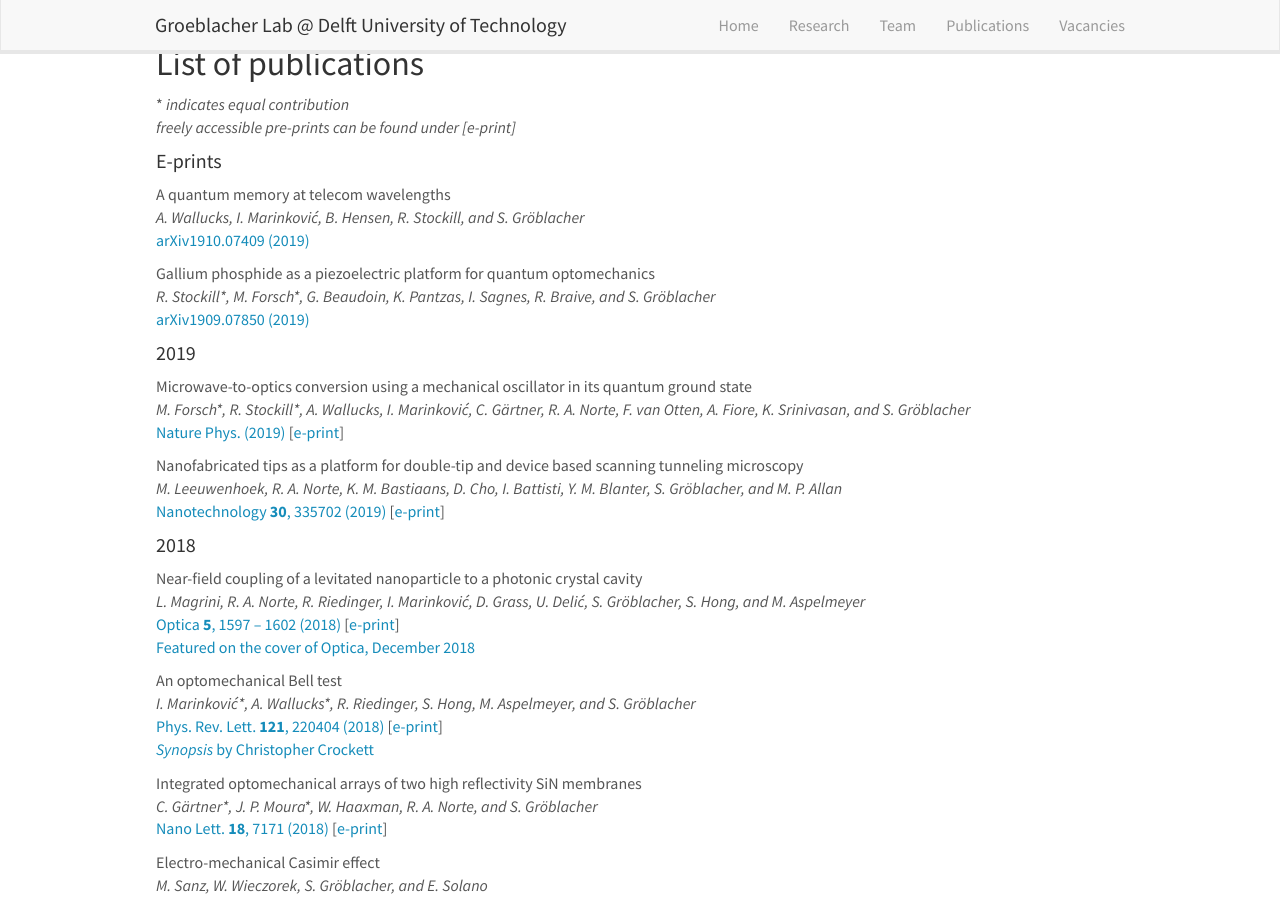
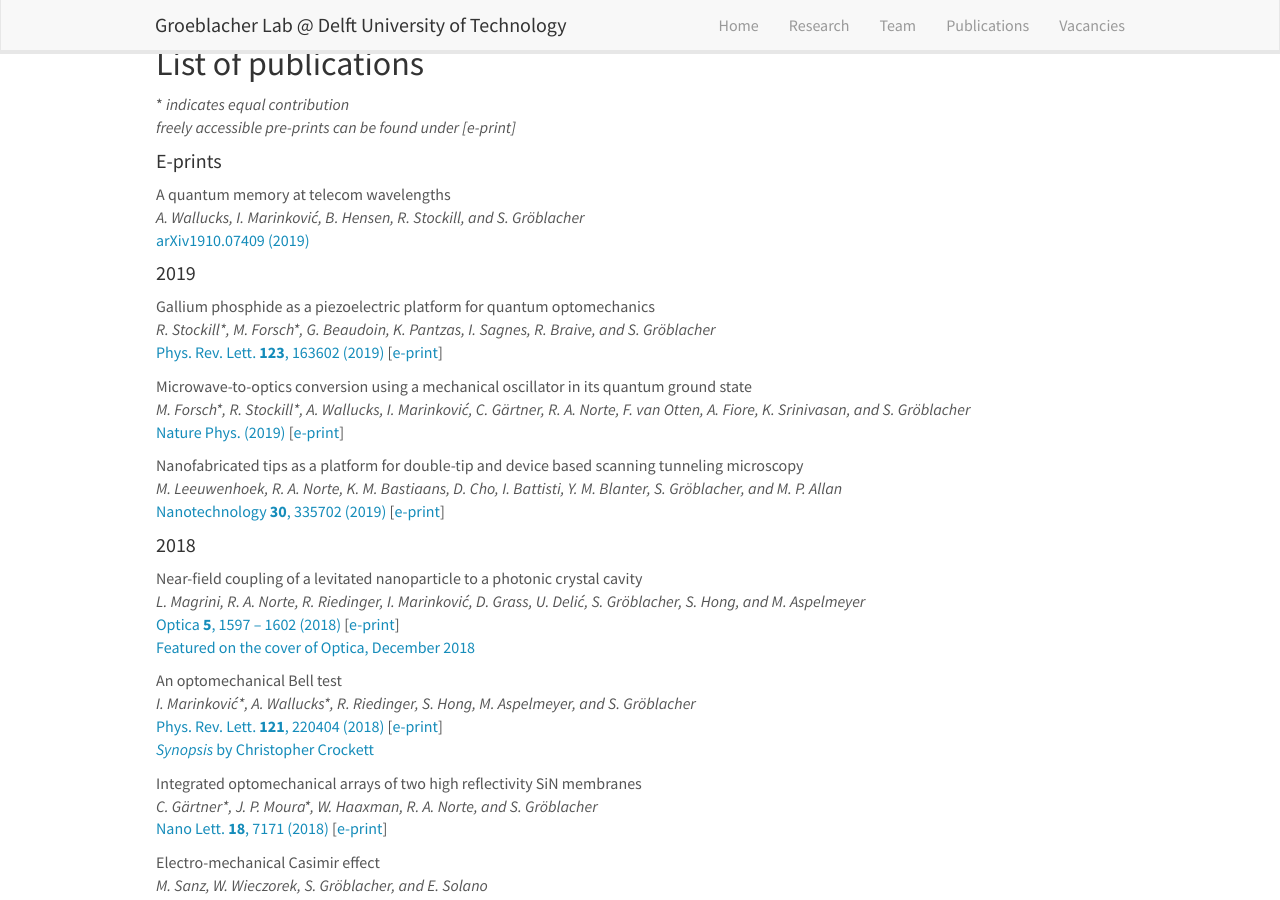
Before and after one commit to sgroeblacher/groeblacherlab, a Jekyll site: the page built from _pages/publications.md, in a window 1280 px wide and 900 px high, scrolled down 2296 px. Built offline with Jekyll 4.4.1, drawn with Linux system fonts in a browser that asks for light colours; nearby versions of some CDN libraries.

Commit message:
modified:   _data/publist.yml

```diff
--- a/_data/publist.yml
+++ b/_data/publist.yml
@@ -17,14 +17,14 @@
   description:
   authors: R. Stockill\*, M. Forsch\*, G. Beaudoin, K. Pantzas, I. Sagnes, R. Braive, and S. Gröblacher
   link:
-    url: https://arxiv.org/abs/1909.07850
-    display: arXiv1909.07850 (2019)
-  arxiv: 0
-  eprint:
+    url:
+    display: Phys. Rev. Lett. <b>123</b>, 163602 (2019)
+  arxiv: 1
+  eprint: https://arxiv.org/abs/1909.07850
   highlight: 0
   news2:
-  newyear: 0
-  year:
+  newyear: 1
+  year: 2019
 
 - title: "Microwave-to-optics conversion using a mechanical oscillator in its quantum ground state"
   image: Pub_WLC.jpg
@@ -37,8 +37,8 @@
   eprint: https://arxiv.org/abs/1812.07588
   highlight: 1
   news2:
-  newyear: 1
-  year: 2019
+  newyear: 0
+  year:
 
 - title: "Nanofabricated tips as a platform for double-tip and device based scanning tunneling microscopy"
   image: Pub_SmartTip.png
```
